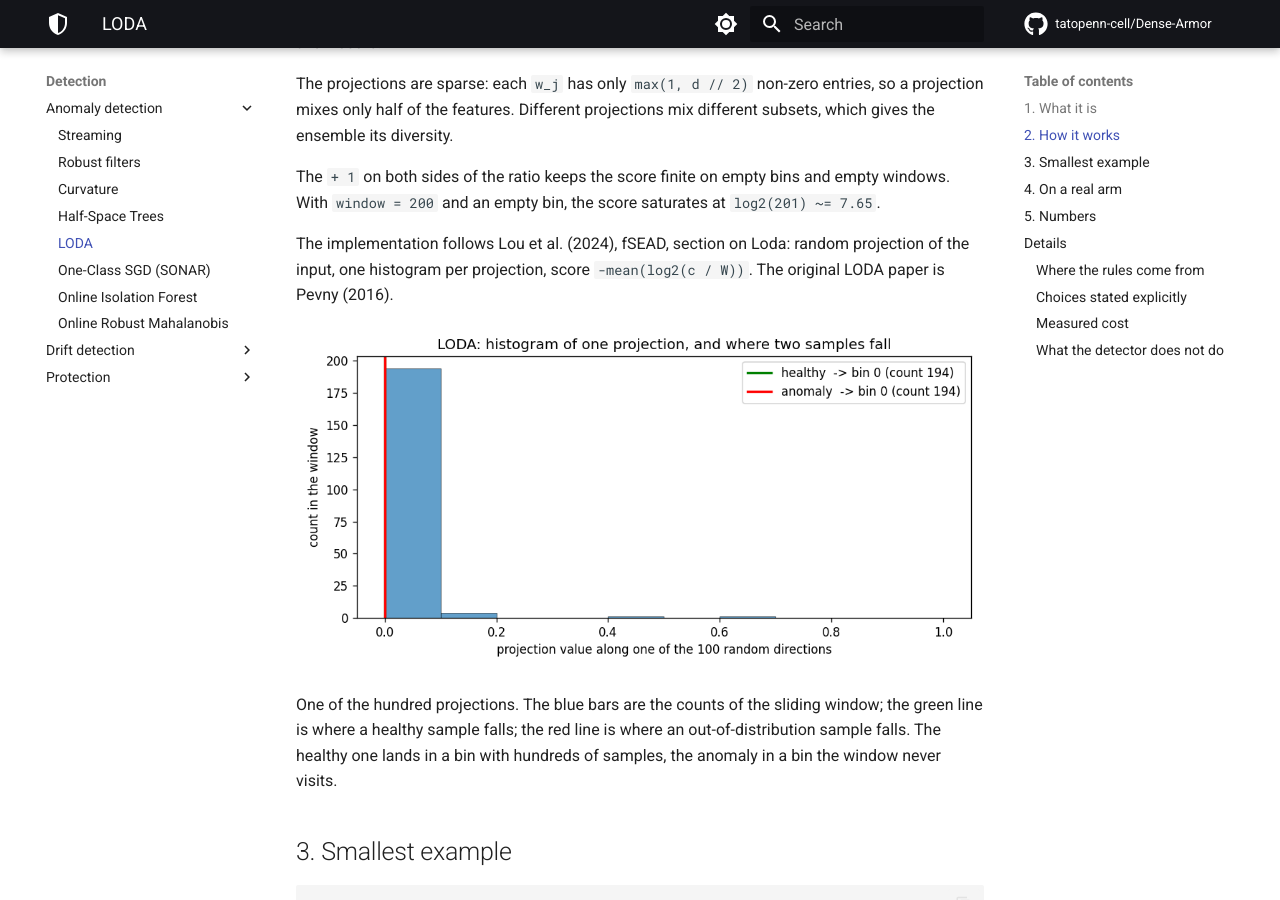
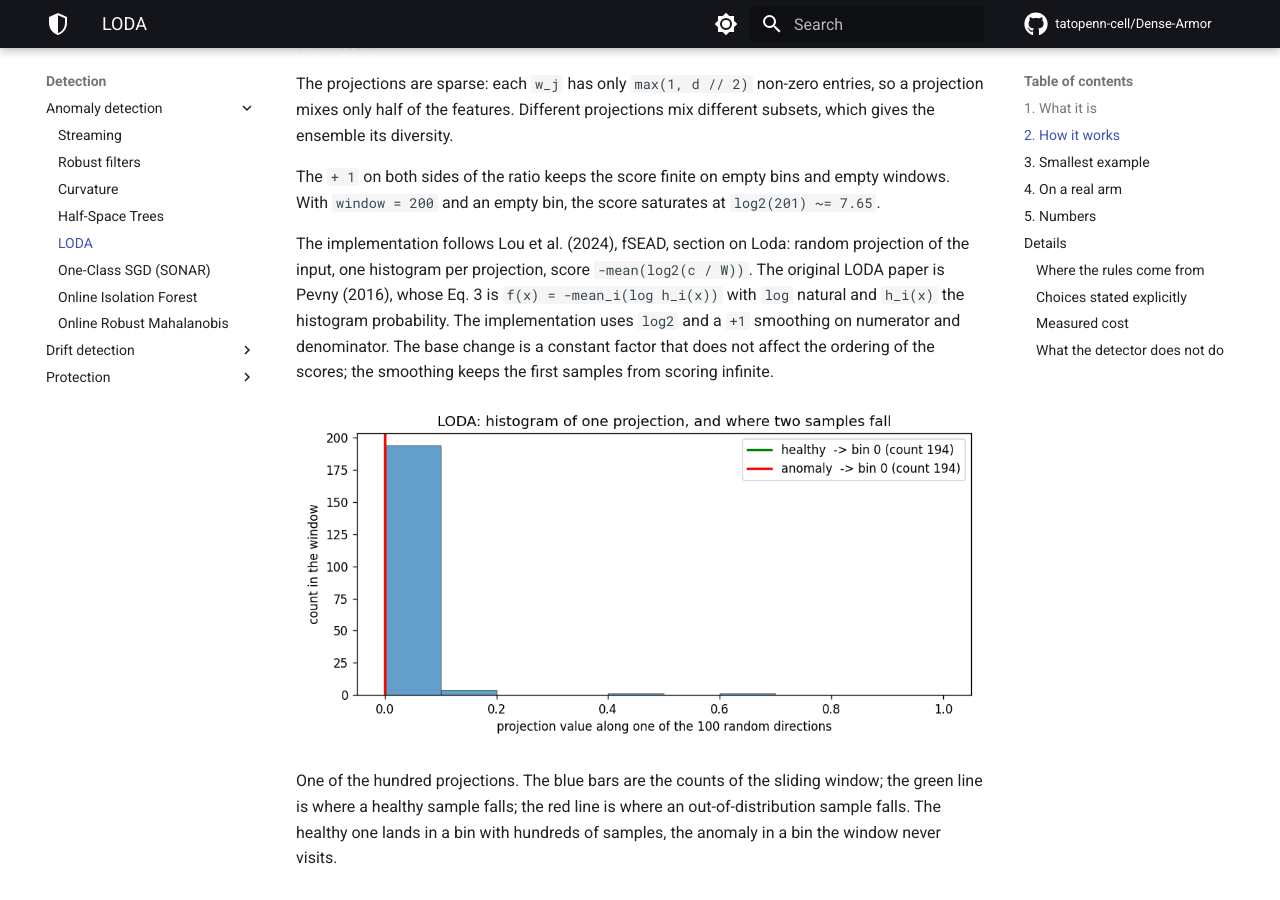
Before and after one commit to tatopenn-cell/Dense-Armor, an MkDocs documentation site: the page built from docs/anomaly/loda.md, in a window 1280 px wide and 900 px high, scrolled down 1135 px. Built offline with MkDocs 1.6.1 and Material for MkDocs 9.7.7, drawn with Linux system fonts in a browser that asks for light colours; comment, search, counter and statistics services are not loaded; some of the changed text lies outside the part shown.

Commit message:
docs(anomaly): add Pevny Eq.3, log-base and smoothing clarification to LODA

```diff
--- a/docs/anomaly/loda.md
+++ b/docs/anomaly/loda.md
@@ -49,7 +49,10 @@ windows. With `window = 200` and an empty bin, the score saturates at `log2(201)
 
 The implementation follows Lou et al. (2024), fSEAD, section on Loda: random projection of
 the input, one histogram per projection, score `-mean(log2(c / W))`. The original LODA
-paper is Pevny (2016).
+paper is Pevny (2016), whose Eq. 3 is `f(x) = -mean_i(log h_i(x))` with `log` natural and
+`h_i(x)` the histogram probability. The implementation uses `log2` and a `+1` smoothing on
+numerator and denominator. The base change is a constant factor that does not affect the
+ordering of the scores; the smoothing keeps the first samples from scoring infinite.
 
 ![One LODA projection: histogram over the window and the bins of two samples](../assets/loda/histogram.png)
 
```
Also changed, not shown: other parts of docs/anomaly/loda.md (+1 -1 lines).
